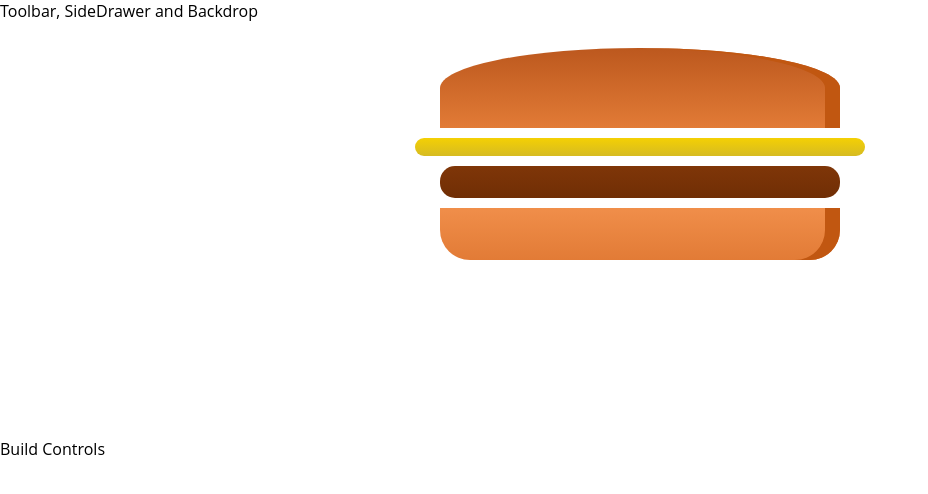
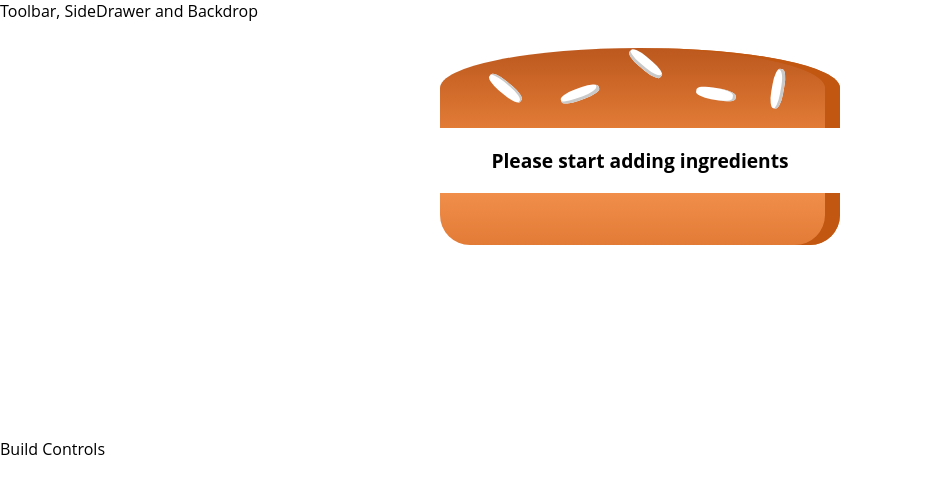
Before and after one commit to eldakrimi/the_burger_build, a React app: page / in a window 1280 px wide. Shown: the top 494 px of the page, without its empty margins (0-928 px from the left). Built offline with nearby package versions, Linux system fonts and the light colour scheme; the HTML template or start-up script is replaced by a standard one.

Commit message:
Adds text

```diff
--- a/src/components/Burger/Burger.js
+++ b/src/components/Burger/Burger.js
@@ -4,11 +4,25 @@
 import BurgerIngredient from "./BurgerIngredient/BurgerIngredient";
 
 const burger = (props) => {
+  let transformedIngredients = Object.keys(props.ingredients)
+    .map((igKey) => {
+      return [...Array(props.ingredients[igKey])].map((_, i) => {
+        return <BurgerIngredient key={igKey + i} type={igKey} />;
+      });
+    })
+    .reduce((arr, el) => {
+      return arr.concat(el);
+    }, []);
+
+  console.log(transformedIngredients);
+
+  if (transformedIngredients.length === 0) {
+    transformedIngredients = <p>Please start adding ingredients</p>;
+  }
   return (
     <div className={classes.Burger}>
       <BurgerIngredient type="bread-top" />
-      <BurgerIngredient type="cheese" />
-      <BurgerIngredient type="meat" />
+      {transformedIngredients}
       <BurgerIngredient type="bread-bottom" />
     </div>
   );
--- a/src/components/Burger/BurgerIngredient/BurgerIngredient.js
+++ b/src/components/Burger/BurgerIngredient/BurgerIngredient.js
@@ -9,14 +9,12 @@
 
     switch (this.props.type) {
       case "bread-top":
-        ingredient = <div className={classes.BreadTop}></div>;
-        break;
-        // ingredient = (
-        //   <div className={"classes.BreadTop"}>
-        //     <div className={classes.Seeds1}></div>
-        //     <div className={classes.Seeds1}></div>
-        //   </div>
-        // );
+        ingredient = (
+          <div className={classes.BreadTop}>
+            <div className={classes.Seeds1}></div>
+            <div className={classes.Seeds2}></div>
+          </div>
+        );
         break;
       case "meat":
         ingredient = <div className={classes.Meat}></div>;
--- a/src/containers/BurgerBuilder/BurgerBuilder.js
+++ b/src/containers/BurgerBuilder/BurgerBuilder.js
@@ -4,11 +4,20 @@
 import Burger from "../../components/Burger/Burger";
 
 class BurgerBuilder extends Component {
+  state = {
+    ingredients: {
+      salad: 0,
+      bacon: 0,
+      cheese: 0,
+      meat: 0,
+    },
+  };
+
   render() {
     return (
       <Aus>
         <div>
-          <Burger />
+          <Burger ingredients={this.state.ingredients} />
         </div>
         <div>Build Controls</div>
       </Aus>
```
